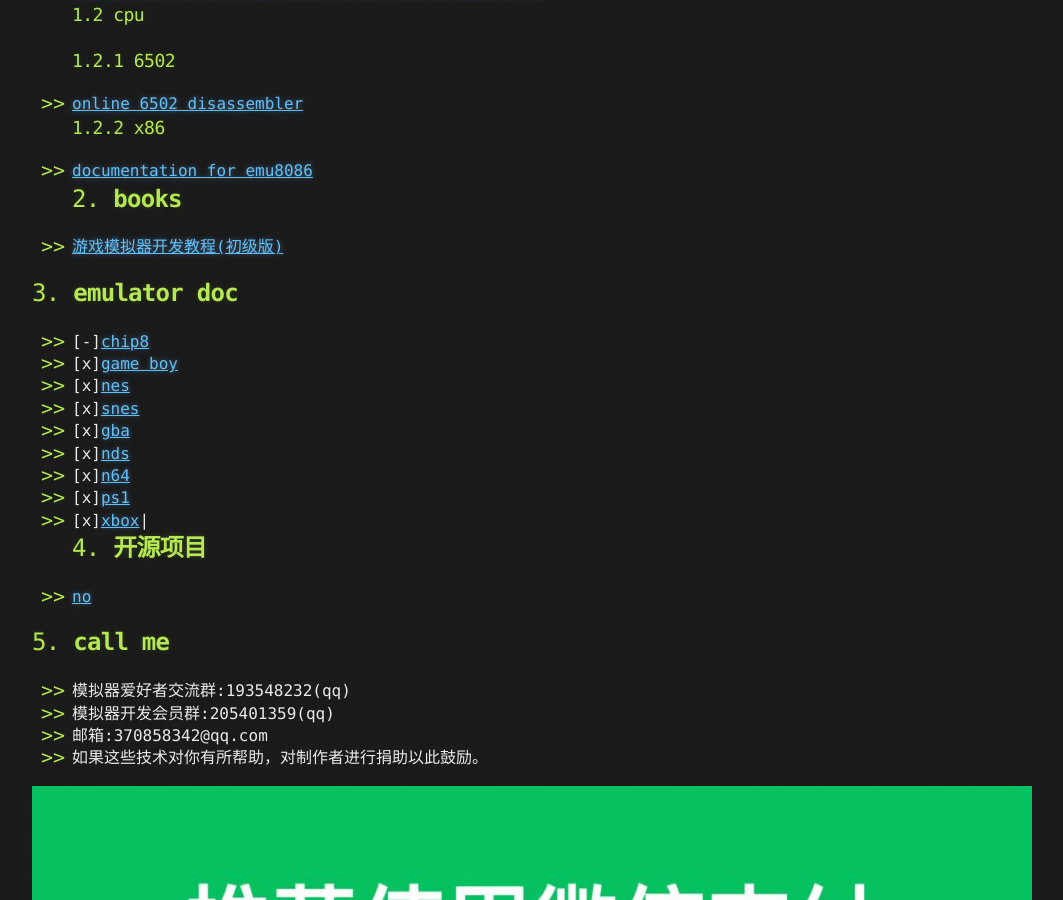
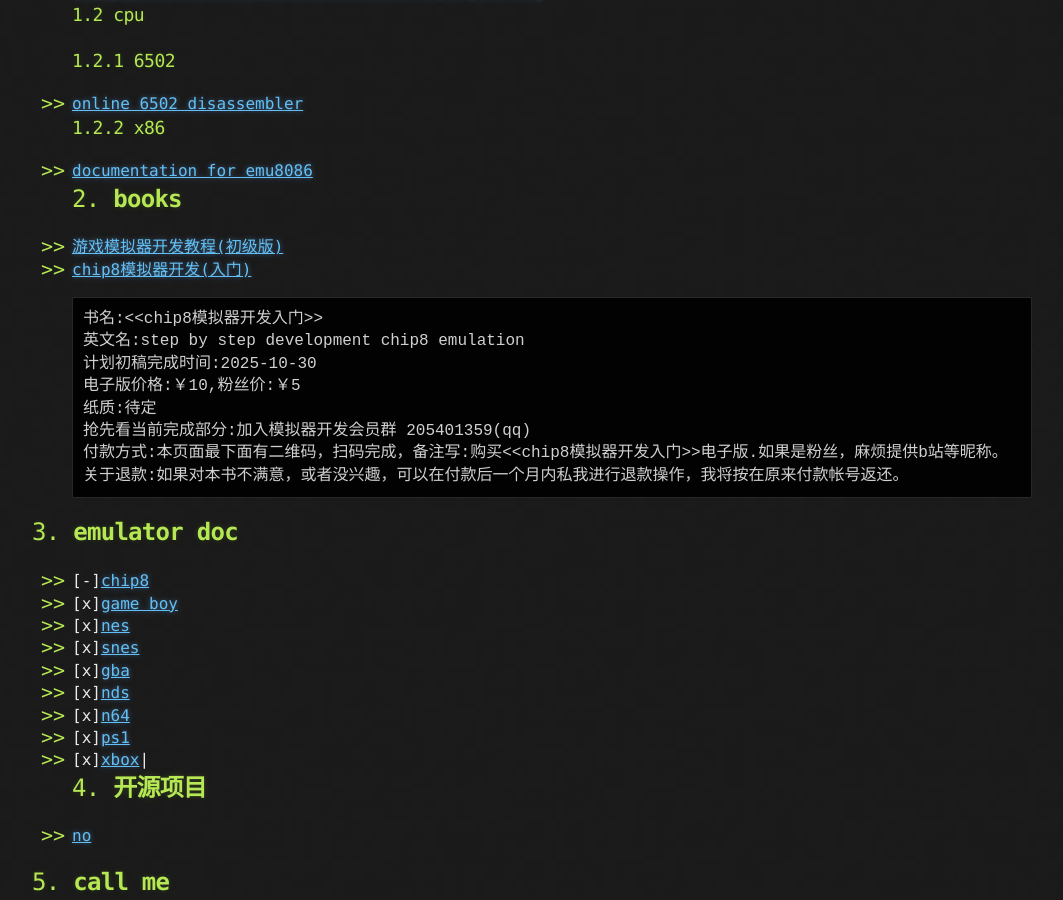
Before and after one commit to jinjiacun123/jinjiacun123.github.io, a Jekyll site: the page built from index.md, in a window 1280 px wide and 900 px high, scrolled down 797 px. Shown: the whole window, without its empty margins (108-1171 px from the left). Built offline with Jekyll 4.4.1, drawn with Linux system fonts in a browser that asks for light colours; our own code applies the rules of GitHub Pages for plain Markdown files.

Commit message:
添加chip8模拟器开发(入门)大纲和预售信息

````diff
--- a/index.md
+++ b/index.md
@@ -33,6 +33,17 @@
 <!-- fence -->
 ## 2. **books**
 - [游戏模拟器开发教程(初级版)](docs/game_emulator_develop(primary).html)
+- [chip8模拟器开发(入门)](docs/step_by_step_development_chip8_emulation.html)
+```
+  书名:<<chip8模拟器开发入门>>
+  英文名:step by step development chip8 emulation
+  计划初稿完成时间:2025-10-30
+  电子版价格:￥10,粉丝价:￥5
+  纸质:待定
+  抢先看当前完成部分:加入模拟器开发会员群 205401359(qq)
+  付款方式:本页面最下面有二维码，扫码完成，备注写:购买<<chip8模拟器开发入门>>电子版.如果是粉丝，麻烦提供b站等昵称。
+  关于退款:如果对本书不满意，或者没兴趣，可以在付款后一个月内私我进行退款操作，我将按在原来付款帐号返还。
+```
 
 <!-- fence -->
 ## 3. **emulator doc**
````
Also changed, not shown: docs/step_by_step_development_chip8_emulation.md (added, +69 -0 lines).
